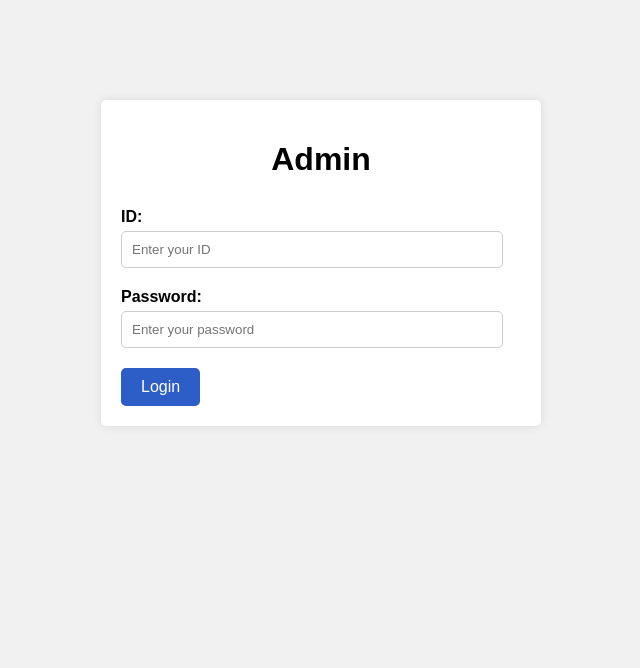
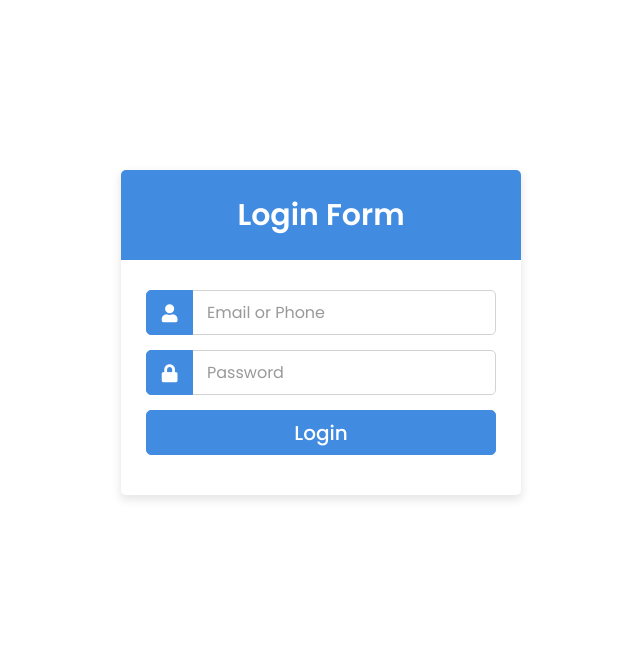
Before and after one commit to Aadarshcodebreaker/admin-test, a plain HTML site: page index.html in a window 1280 px wide. Shown: the whole page, without its empty margins (319-959 px from the left). Drawn offline with Linux system fonts and the light colour scheme.

Commit message:
Update index.html

```diff
--- a/index.html
+++ b/index.html
@@ -1,124 +1,138 @@
 <!DOCTYPE html>
-<html>
+<!-- Created By CodingLab - www.codinglabweb.com -->
+<html lang="en" dir="ltr">
   <head>
-  <title>Admin Page</title>
+    <meta charset="utf-8">
+    <meta name="viewport" content="width=device-width, initial-scale=1.0">
+     <title>Login Form</title>
+    <link rel="stylesheet" href="https://cdnjs.cloudflare.com/ajax/libs/font-awesome/5.15.2/css/all.min.css"/>
   </head>
   <body>
     <div class="container">
-    <h1>Admin</h1>
-    <form>
-      <div class="form-group">
-        <label for="id">ID:</label>
-        <input type="text" id="id" name="id" placeholder="Enter your ID">
+      <div class="wrapper">
+        <div class="title"><span>Login Form</span></div>
+        <form action="#">
+          <div class="row">
+            <i class="fas fa-user"></i>
+            <input type="text" placeholder="Email or Phone" required>
           </div>
-      <div class="form-group">
-        <label for="password">Password:</label>
-        <input type="password" id="password" name="password" placeholder="Enter your password">
-        <p id="parainc"></p>
+          <div class="row">
+            <i class="fas fa-lock"></i>
+            <input type="password" placeholder="Password" required>
           </div>
-      <a href="#" onclick="login()" class="btn animated-border">Login</a>
+          <div class="row button">
+            <input type="submit" value="Login">
+          </div>
         </form>
       </div>
+    </div>
    <style>
-    body {
-      background-color: #f1f1f1;
-      font-family: Arial, sans-serif;
+    @import url('https://fonts.googleapis.com/css2?family=Poppins:wght@200;300;400;500;600;700&display=swap');
+*{
+  margin: 0;
+  padding: 0;
+  box-sizing: border-box;
+  font-family: 'Poppins',sans-serif;
 }
-
-    .container {
-      max-width: 400px;
-      margin: 100px auto;
-      padding: 20px;
-      background-color: #fff;
-      box-shadow: 0 0 10px rgba(0, 0, 0, 0.1);
+body{
+  background: white;
+  overflow: hidden;
+}
+.container{
+  max-width: 440px;
+  padding: 0 20px;
+  margin: 170px auto;
+}
+.wrapper{
+  width: 100%;
+  background: #fff;
   border-radius: 5px;
+  box-shadow: 0px 4px 10px 1px rgba(0,0,0,0.1);
 }
-
-    h1 {
-      text-align: center;
-      margin-bottom: 30px;
+.wrapper .title{
+  height: 90px;
+  background: #418ce1;
+  border-radius: 5px 5px 0 0;
+  color: #fff;
+  font-size: 30px;
+  font-weight: 600;
+  display: flex;
+  align-items: center;
+  justify-content: center;
 }
-
-    .form-group {
-      margin-bottom: 20px;
+.wrapper form{
+  padding: 30px 25px 25px 25px;
 }
-
-    .form-group label {
-      display: block;
-      margin-bottom: 5px;
-      font-weight: bold;
-    }
-
-    .form-group input[type="text"],
-    .form-group input[type="password"] {
-      width: 90%;
-      padding: 10px;
-      border-radius: 5px;
-      border: 1px solid #ccc;
-    }
-
-    .btn {
-      display: inline-block;
-      padding: 10px 20px;
-      background-color: #2d5dc6;
-      color: #fff;
-      text-decoration: none;
-      border-radius: 5px;
-      transition: background-color 0.3s;
-    }
-
-    .btn:hover {
-      background-color: #0a395d;
-    }
-
-    .animated-border {
+.wrapper form .row{
+  height: 45px;
+  margin-bottom: 15px;
   position: relative;
 }
-
-    .animated-border:before {
-      content: '';
+.wrapper form .row input{
+  height: 100%;
+  width: 100%;
+  outline: none;
+  padding-left: 60px;
+  border-radius: 5px;
+  border: 1px solid lightgrey;
+  font-size: 16px;
+  transition: all 0.3s ease;
+}
+form .row input:focus{
+  border-color: #418ce1;
+  box-shadow: inset 0px 0px 2px 2px rgba(19, 36, 113, 0.25);
+}
+form .row input::placeholder{
+  color: #999;
+}
+.wrapper form .row i{
   position: absolute;
-      bottom: 0;
-      left: 0;
-      width: 0;
-      height: 2px;
-      background-color: #4CAF50;
-      transition: width 0.3s;
+  width: 47px;
+  height: 100%;
+  color: #fff;
+  font-size: 18px;
+  background: #418ce1;
+  border: 1px solid #418ce1;
+  border-radius: 5px 0 0 5px;
+  display: flex;
+  align-items: center;
+  justify-content: center;
 }
-
-    .animated-border:hover:before {
-      width: 100%;
+.wrapper form .pass{
+  margin: -8px 0 20px 0;
 }
-    .parainc{
-      color: red;
+.wrapper form .pass a{
+  color: #418ce1;
+  font-size: 17px;
+  text-decoration: none;
 }
-      @media (max-width: 1000px) {
-     .container {
-    position: absolute;
-    top: 50%;
-    left: 50%;
-    transform: translate(-50%, -50%);
-    height: 400px;
-    width: 500px;
-  }}
+.wrapper form .pass a:hover{
+  text-decoration: underline;
+}
+.wrapper form .button input{
+  color: #fff;
+  font-size: 20px;
+  font-weight: 500;
+  padding-left: 0px;
+  background: #418ce1;
+  border: 1px solid #418ce1;
+  cursor: pointer;
+}
+form .button input:hover{
+  background: #418ce1;
+}
+.wrapper form .signup-link{
+  text-align: center;
+  margin-top: 20px;
+  font-size: 17px;
+}
+.wrapper form .signup-link a{
+  color: #418ce1;
+  text-decoration: none;
+}
+form .signup-link a:hover{
+  text-decoration: underline;
+}
    </style>
-  <script>
-    function login() {
-      var idInput = document.getElementById('id');
-      var passwordInput = document.getElementById('password');
-      var incorrect = document.getElementById('parainc');
-
-      var id = idInput.value;
-      var password = passwordInput.value;
-
-      if (password === 'promptengineer' && (id === 'Aadarsh' || id === 'Aaradhy')) {
-        window.location.href = 'admin1.html';
-      }
-       else {
-        incorrect.innerHTML = "Incorrect password";
-        incorrect.style.color = "red";
-      }
-    }
-  </script>
   </body>
 </html>
```
Lines whose indentation alone changed are shown as unchanged.
